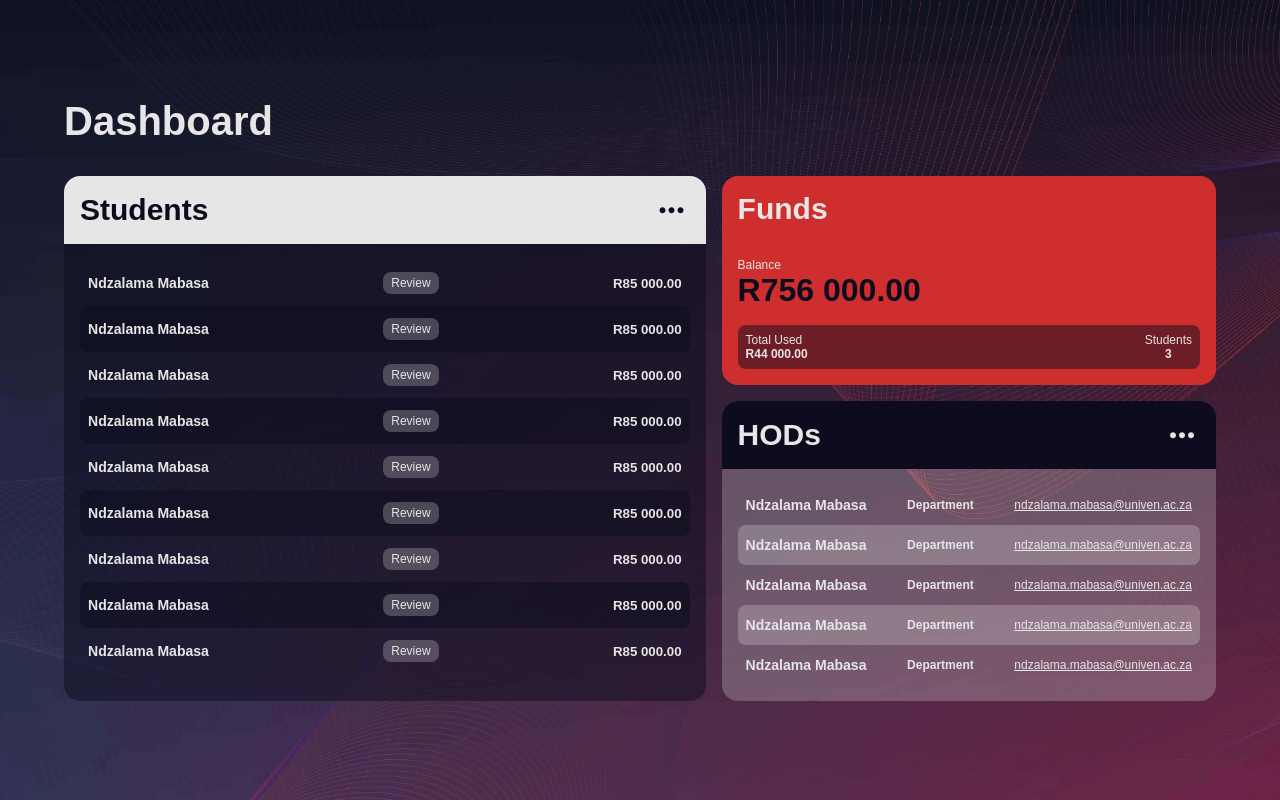
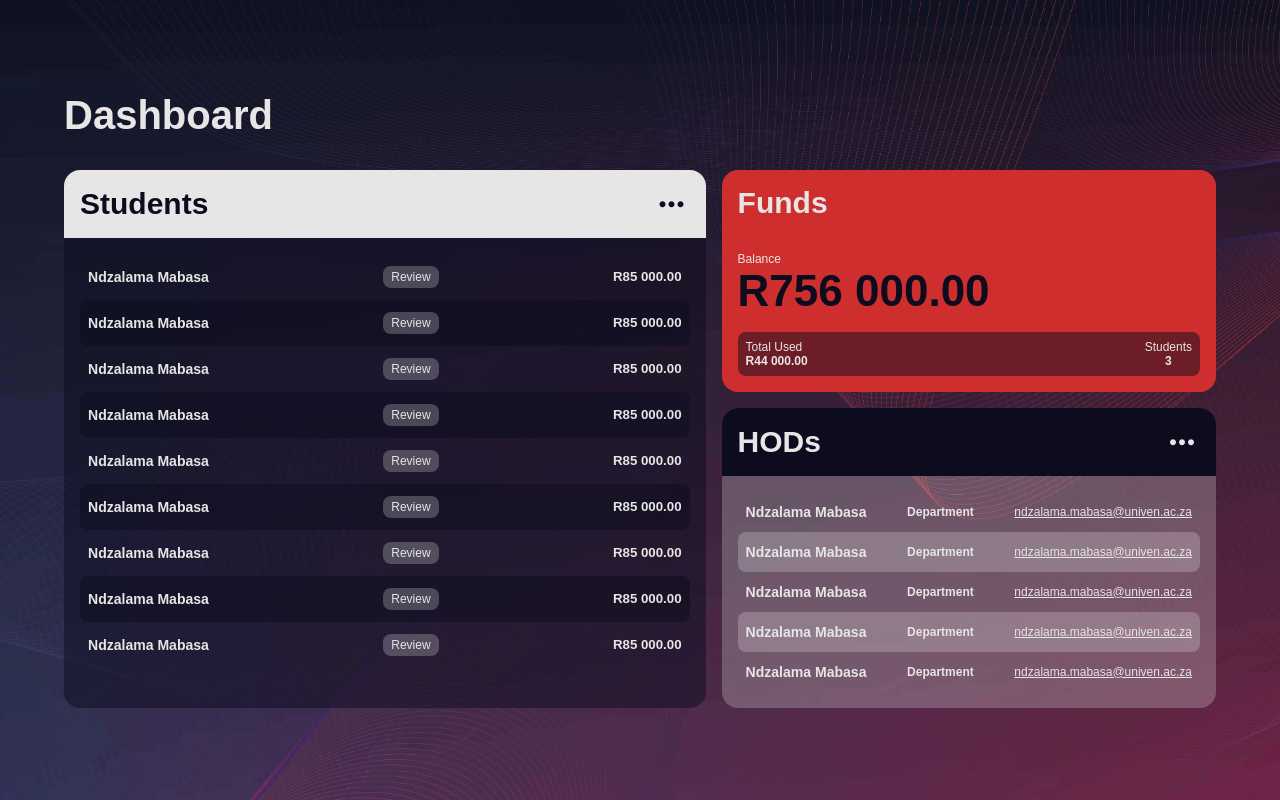
Before and after one commit to GROUP2-Team-ANPV/UkukhulaBursary, a plain HTML site: page university/dashboard.html in a window 1280 px wide. Drawn offline with nearby package versions, Linux system fonts and the light colour scheme.

Commit message:
increase balance font for better visual hierarchy

```diff
--- a/style.css
+++ b/style.css
@@ -195,7 +195,7 @@ button {
 }
 
 .funds__balance {
-  font-size: 2rem;
+  font-size: 2.75rem;
   font-weight: 700;
   color: var(--main-color);
 }
```
